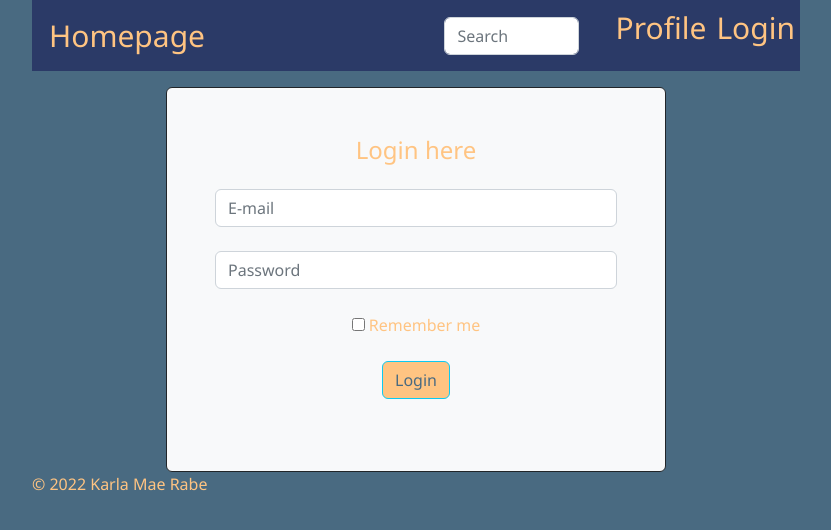
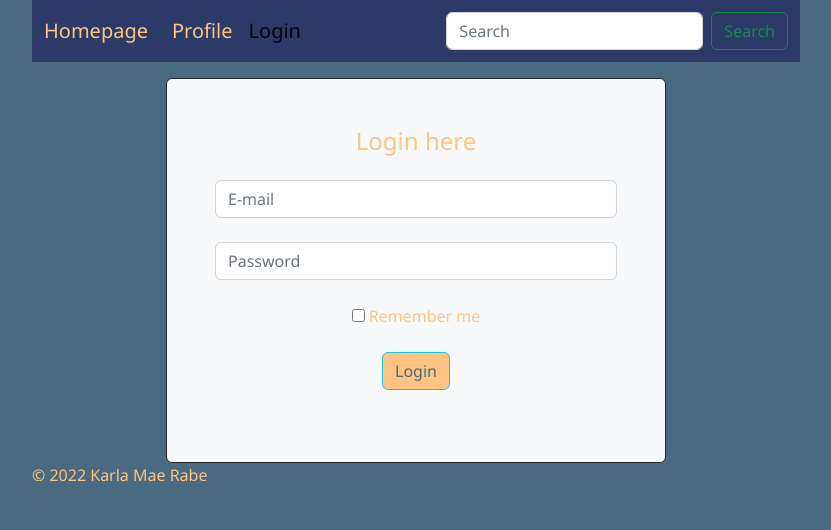
Before and after one commit to Noizenne/css-frameworks, a website: page login.html in a window 1280 px wide. Shown: the whole page, without its empty margins (224-1055 px from the left). Drawn offline with nearby package versions, Linux system fonts and the light colour scheme.

Commit message:
Updated navbar

```diff
--- a/login.html
+++ b/login.html
@@ -9,26 +9,28 @@
 </head>
 <body>
     <header>
-        <nav>
-            <div class="container">
-                <li>
-                    <a href="index.html">Homepage</a>
-                </li>
+        <nav class="navbar navbar-expand-lg">
+            <div class="container-fluid">
+              <a class="navbar-brand" href="index.html">Homepage</a>
+              <button class="navbar-toggler" type="button" data-bs-toggle="collapse" data-bs-target="#navbarTogglerDemo02" aria-controls="navbarTogglerDemo02" aria-expanded="false" aria-label="Toggle navigation">
+                <span class="navbar-toggler-icon"></span>
+              </button>
+              <div class="collapse navbar-collapse" id="navbarTogglerDemo02">
+                <ul class="navbar-nav me-auto mb-2 mb-lg-0">
+                  <li class="nav-item">
+                    <a class="nav-link" href="profile.html">Profile</a>
+                  </li>
+                  <li class="nav-item">
+                    <a class="nav-link active" aria-current="page" href="login.html">Login</a>
+                  </li>
+                </ul>
+                <form class="d-flex">
+                  <input class="form-control me-2" type="search" placeholder="Search" aria-label="Search">
+                  <button class="btn btn-outline-success" type="submit">Search</button>
+                </form>
+              </div>
             </div>
-            <div class="md-form mt-0">
-                <input class="form-control" type="text" placeholder="Search" aria-label="Search">
-              </div>
-            <div>
-                <ul>
-                    <li>
-                        <a href="profile.html">Profile</a>
-                    </li>
-                    <li>
-                        <a href="login.html">Login</a>
-                    </li>
-                </ul>
-            </div>
-        </nav>
+          </nav>
     </header>
 
     <main class="d-flex justify-content-center">
@@ -55,5 +57,7 @@
     <footer class="">
         <p>&copy; 2022 Karla Mae Rabe</p>
     </footer>
+    <script defer src="https://cdn.jsdelivr.net/npm/bootstrap@5.2.0-beta1/dist/js/bootstrap.bundle.min.js"
+    integrity="sha384-pprn3073KE6tl6bjs2QrFaJGz5/SUsLqktiwsUTF55Jfv3qYSDhgCecCxMW52nD2" crossorigin="anonymous"></script>
 </body>
 </html>
--- a/src/scss/main.scss
+++ b/src/scss/main.scss
@@ -26,34 +26,20 @@ body {
 
 //Nav
 
-nav {
+.navbar {
+
     background-color: $accent-color;
-    font-size: 30px;
-    display: flex;
-    justify-content: space-between;
-    align-items: center;
+    font-size: 20px;
 
-    ul {
-        @extend nav;
-        justify-content: center;
+    .nav-link, .navbar-brand {
+        color: $secondary-color;
+
+        &:active {
+            color: $tertiary-color;
+        }
     }
 
-    li {
-        @extend nav;
-        list-style: none;
-        margin: 5px;
 
-        a {
-            color: $secondary-color;
-            text-decoration: none;
-
-            &:hover {
-                color: $tertiary-color;
-                font-size: 31px;
-                transition: 1s;
-            }
-        }
-    }
 }
 
 //Main
```
Also changed, not shown: index.html (+22 -19 lines), profile.html (+23 -19 lines), dist/css/main.css.
